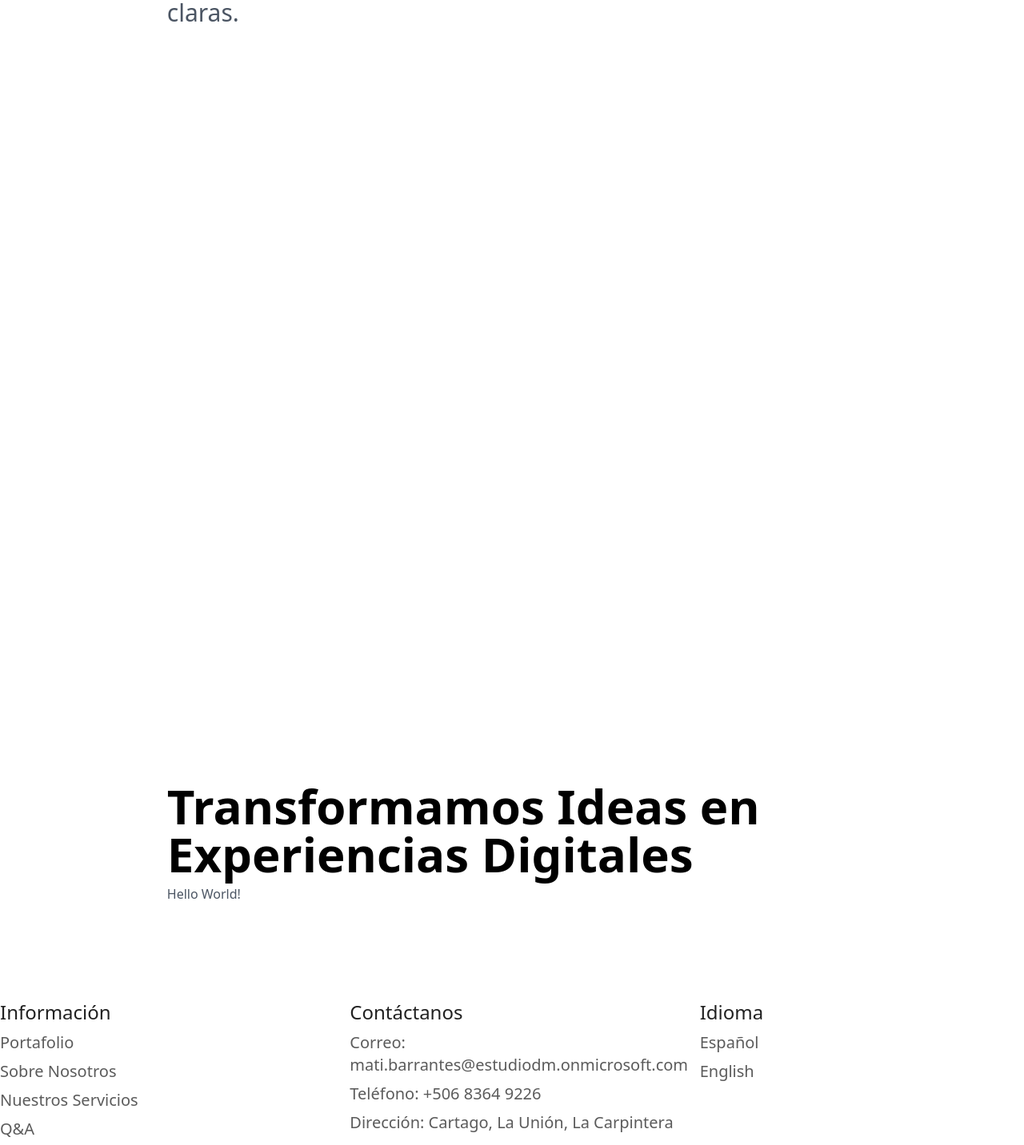
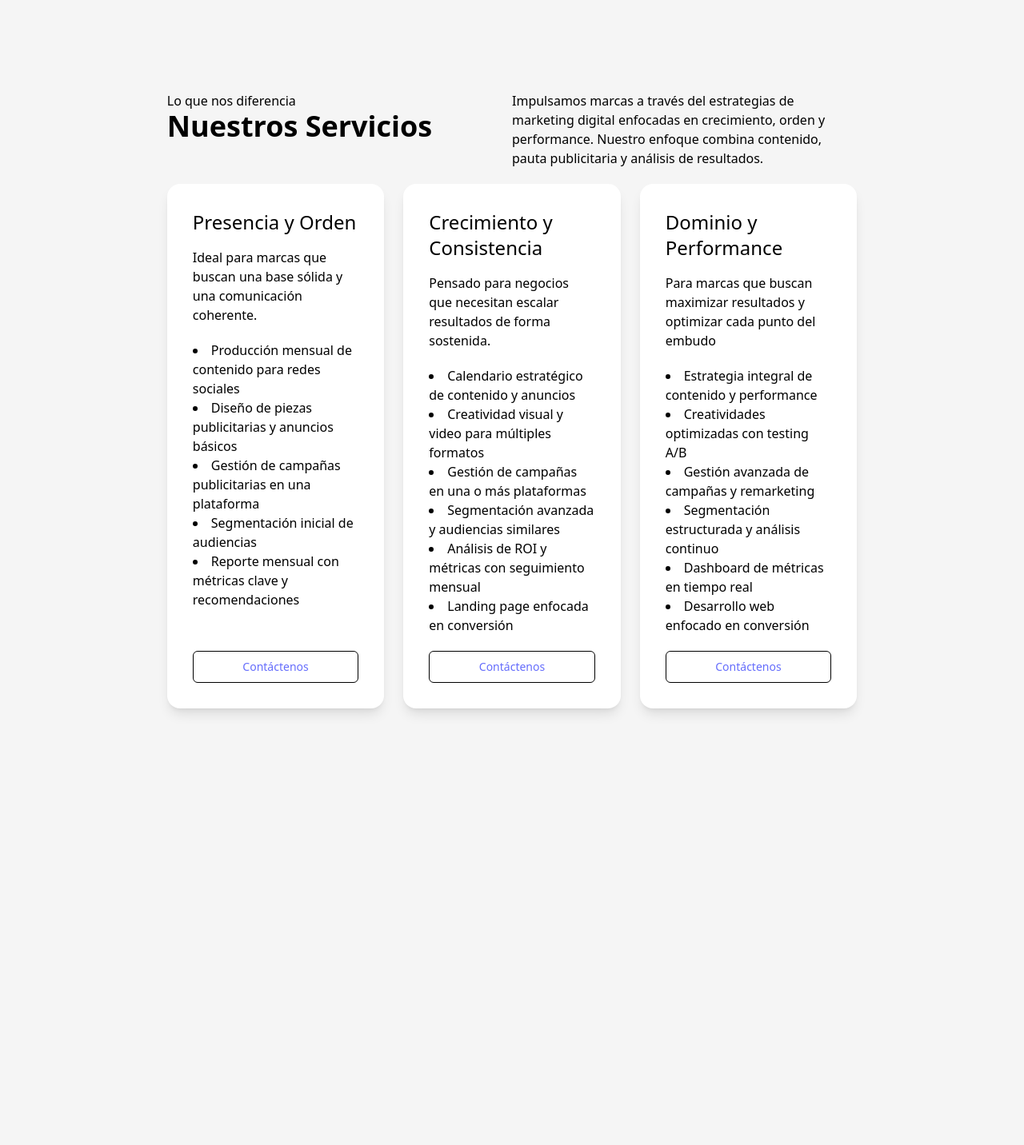
Before and after one commit to sauljlm/Estudio-DM, a React (Vite) app: page / in a window 1280 px wide. Shown: the part 558-1990 px from the top of the page at 80% size. Built offline with nearby package versions, Linux system fonts and the light colour scheme.

Commit message:
I added our services section

```diff
--- /dev/null
+++ b/src/components/Button.jsx
@@ -0,0 +1,51 @@
+export default function Button({
+    children,
+    onClick,
+    type = "button",
+    variant = "primary",
+    ariaLabel,
+    className = "",
+    disabled = false,
+    ...props
+  }) {
+
+    const variants = {
+        primary: `
+          bg-black text-white
+          [--liquid-button-color:#656DFC]
+          hover:text-white
+        `,
+        secondary: `
+          bg-white text-[#656DFC] border border-black
+          [--liquid-button-color:#656DFC]
+          hover:text-white
+        `,
+    };
+
+    return (
+    <button
+        type="button"
+        className={`
+            relative inline-flex items-center justify-center gap-2
+            whitespace-nowrap text-sm cursor-pointer  b  overflow-hidden
+            rounded-md font-medium
+            px-7 py-2 h-10
+            transition-colors
+
+            bg-no-repeat
+            [background-image:_linear-gradient(var(--liquid-button-color)_0_0)]
+            [background-size:200%_var(--liquid-button-fill,0.2em)]
+            [background-position:calc(200%-var(--liquid-button-fill,0%))_100%]
+
+            hover:[--liquid-button-fill:100%]
+            hover:[--liquid-button-delay:0.3s]
+            [transition:_background_0.3s_var(--liquid-button-delay,0s),_color_0.3s_var(--liquid-button-delay,0s),_background-position_0.3s_calc(0.3s_-_var(--liquid-button-delay,0s))]
+            ${variants[variant]}
+            ${className}
+        `}
+        {...props}
+    >
+        {children}
+    </button>
+    );
+}
--- a/src/components/Footer.jsx
+++ b/src/components/Footer.jsx
@@ -32,9 +32,6 @@ export default function Footer() {
                             <li>
                                 <a href="tel:+50683649226" className="text-md md:text-lg lg:text-xl text-[#5B5B5B] hover:text-[#212121] transition-colors">Teléfono: +506 8364 9226</a>
                             </li>
-                            <li>
-                                <p className="text-md md:text-lg lg:text-xl text-[#5B5B5B] hover:text-[#212121] transition-colors">Dirección: Cartago, La Unión, La Carpintera</p>
-                            </li>
                         </ul>
                     </div>
                     <div className="text-center md:text-left">
--- a/src/components/Nav.jsx
+++ b/src/components/Nav.jsx
@@ -1,4 +1,5 @@
 import { useState } from "react";
+import Button from "./Button";
 
 export default function Navbar() {
   const [open, setOpen] = useState(false);
@@ -12,7 +13,7 @@ export default function Navbar() {
   ];
 
   return (
-    <header className="fixed top-0 left-0 w-full h-16 bg-slate-100 z-50 flex justify-center">
+    <header className="fixed top-0 left-0 w-full h-16 bg-neutral-100 z-50 flex justify-center">
       <div className="w-full max-w md:px-0 px-6 md:max-w-7xl flex items-center justify-between relative">
         <div className="absolute"><img className="w-[40px]" src="/img/estudio-dm-icon.png" alt=""/></div>
         <button
@@ -47,7 +48,7 @@ export default function Navbar() {
         <nav
             className={`
             absolute md:static top-16 left-0 w-full
-            bg-slate-100 md:bg-transparent
+            bg-neutral-100 md:bg-transparent
             md:px-0 px-6 h-screen
             flex-col md:flex-row
             flex justify-between items-center
@@ -69,7 +70,7 @@ export default function Navbar() {
                     </li>
                 ))}
             </ul>
-            <button className={`relative inline-flex items-center justify-center gap-2 whitespace-nowrap text-sm cursor-pointer overflow-hidden disabled:pointer-events-none disabled:opacity-50 [&amp;_svg]:pointer-events-none [&amp;_svg:not([class*='size-'])]:size-4 shrink-0 [&amp;_svg]:shrink-0 outline-none focus-visible:border-ring focus-visible:ring-ring/50 focus-visible:ring-[3px] aria-invalid:ring-destructive/20 dark:aria-invalid:ring-destructive/40 aria-invalid:border-destructive [background:_linear-gradient(var(--liquid-button-color)_0_0)_no-repeat_calc(200%-var(--liquid-button-fill,0%))_100%/200%_var(--liquid-button-fill,0.2em)] hover:[--liquid-button-fill:100%] hover:[--liquid-button-delay:0.3s] [transition:_background_0.3s_var(--liquid-button-delay,0s),_color_0.3s_var(--liquid-button-delay,0s),_background-position_0.3s_calc(0.3s_-_var(--liquid-button-delay,0s))] focus:outline-none hover:text-white [--liquid-button-color:#656DFC] h-10 has-[&gt;svg]:px-3 !bg-black text-white px-7 py-2 rounded-md font-medium mb-24 w-1/2 text-xl md:text-base md:w-auto md:mb-0 md:absolute md:right-0`} aria-label="Contactar" type="button" aria-haspopup="dialog" aria-expanded="false" aria-controls="radix-_r_0_" data-state="closed" tabIndex="0" style={{ transform: "none" }}>Contáctenos</button>
+            <Button variant="primary" className="right-0 md:absolute">Contáctenos</Button>
         </nav>
       </div>
 
--- a/src/pages/Home.jsx
+++ b/src/pages/Home.jsx
@@ -6,6 +6,7 @@ import Footer from "../components/Footer";
 import { gsap } from "gsap";
 import { ScrollTrigger } from "gsap/ScrollTrigger";
 import { SplitText } from "gsap/SplitText";
+import Button from "../components/Button";
 
 export default function Home() {
   const introRef = useRef(null);
@@ -83,22 +84,79 @@ export default function Home() {
     <>
       <Nav />
 
-        <section className="p-6 w-full flex flex-col items-center flex">
+        <div className="p-6 w-full flex flex-col items-center flex bg-neutral-100">
             {/* INTRO */}
-            <div ref={introRef} className="w-[90%] md:w-[70%] mt-24 md:mt-32 flex flex-col-reverse md:flex-row ">
+            <section ref={introRef} className="w-[90%] md:w-[70%] mt-24 md:mt-32 flex flex-col-reverse md:flex-row ">
                 <div className="w-full md:w-1/2">
                   <h1 className="text-5xl font-bold">
                       Nos sentamos a entender tu caso y armamos un plan que tenga sentido para tu negocio.
                   </h1>
-                  <h2 className="mt-2 text-3xl text-gray-600">Después lo ejecutamos con vos: campañas, contenido y seguimiento, con métricas claras.</h2>
+                  <h2 className="mt-2 text-2xl text-gray-600">Después lo ejecutamos con vos: campañas, contenido y seguimiento, con métricas claras.</h2>
                 </div>
                 <div className="w-full md:w-1/2 flex md:justify-center">
                   <img className="w-2/3 h-fit" src="/img/hero.png" alt=""/>
                 </div>
-            </div>
+            </section>
+
+            <section className="w-[90%] md:w-[70%] mt-20 md:mt-32 flex flex-col">
+                <div className="flex justify-between mb-5 flex-col md:flex-row">
+                  <div>
+                    <h3 className="">Lo que nos diferencia</h3>
+                    <h2
+                      className="text-4xl font-bold mb-4 md:mb-8"
+                    >
+                      Nuestros Servicios
+                    </h2>
+                  </div>
+                  <p className="w-full md:w-[50%]">
+                  Impulsamos marcas a través del estrategias de marketing digital enfocadas en crecimiento, orden y performance. Nuestro enfoque combina contenido, pauta publicitaria y análisis de resultados.
+                  </p>
+                </div>
+
+                <div className="grid grid-cols-1 lg:grid-cols-3 gap-6">
+                  <article className="relative rounded-2xl bg-white shadow-lg p-6 md:p-8 flex flex-col">
+                    <h3 className="text-2xl pb-4">Presencia y Orden</h3>
+                    <p className="pb-5">Ideal para marcas que buscan una base sólida y una comunicación coherente.</p>
+                    <ul className="pb-5 list-disc list-inside">
+                      <li>Producción mensual de contenido para redes sociales</li>
+                      <li>Diseño de piezas publicitarias y anuncios básicos</li>
+                      <li>Gestión de campañas publicitarias en una plataforma</li>
+                      <li>Segmentación inicial de audiencias</li>
+                      <li>Reporte mensual con métricas clave y recomendaciones</li>
+                    </ul>
+                    <Button variant="secondary" className="mt-auto">Contáctenos</Button>
+                  </article>
+                  <article className="rounded-2xl bg-white shadow-lg p-6 md:p-8 flex flex-col">
+                    <h3 className="text-2xl pb-4">Crecimiento y Consistencia</h3>
+                    <p className="pb-5">Pensado para negocios que necesitan escalar resultados de forma sostenida.</p>
+                    <ul className="pb-5 list-disc list-inside">
+                      <li>Calendario estratégico de contenido y anuncios</li>
+                      <li>Creatividad visual y video para múltiples formatos</li>
+                      <li>Gestión de campañas en una o más plataformas</li>
+                      <li>Segmentación avanzada y audiencias similares</li>
+                      <li>Análisis de ROI y métricas con seguimiento mensual</li>
+                      <li>Landing page enfocada en conversión</li>
+                    </ul>
+                    <Button variant="secondary" className="mt-auto">Contáctenos</Button>
+                  </article>
+                  <article className="rounded-2xl bg-white shadow-lg p-6 md:p-8 flex flex-col">
+                    <h3 className="text-2xl pb-4">Dominio y Performance</h3>
+                    <p className="pb-5">Para marcas que buscan maximizar resultados y optimizar cada punto del embudo</p>
+                    <ul className="pb-5 list-disc list-inside">
+                      <li>Estrategia integral de contenido y performance</li>
+                      <li>Creatividades optimizadas con testing A/B</li>
+                      <li>Gestión avanzada de campañas y remarketing</li>
+                      <li>Segmentación estructurada y análisis continuo</li>
+                      <li>Dashboard de métricas en tiempo real</li>
+                      <li>Desarrollo web enfocado en conversión</li>
+                    </ul>
+                    <Button variant="secondary" className="mt-auto">Contáctenos</Button>
+                  </article>
+                </div>
+            </section>
 
             {/* CARDS */}
-            <div className="w-[90%] md:w-[70%] mt-16 grid grid-cols-1 md:grid-cols-2 gap-6">
+            <section className="w-[90%] md:w-[70%] mt-16 grid grid-cols-1 md:grid-cols-2 gap-6">
             {[1, 2, 3, 4].map((_, i) => (
                 <div
                 key={i}
@@ -107,19 +165,8 @@ export default function Home() {
                 <Card />
                 </div>
             ))}
-            </div>
-
-            {/* TÍTULO CON SPLITTEXT */}
-            <div className="w-[70%] mt-32">
-            <h2
-                ref={titleRef}
-                className="text-6xl font-bold"
-            >
-                Transformamos Ideas en Experiencias Digitales
-            </h2>
-            <p className="mt-2 text-gray-600">Hello World!</p>
-            </div>
-        </section>
+            </section>
+        </div>
         <Footer />
     </>
   );
```
